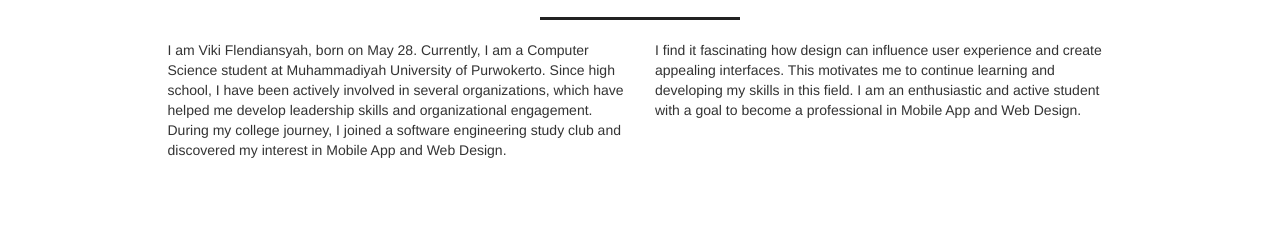
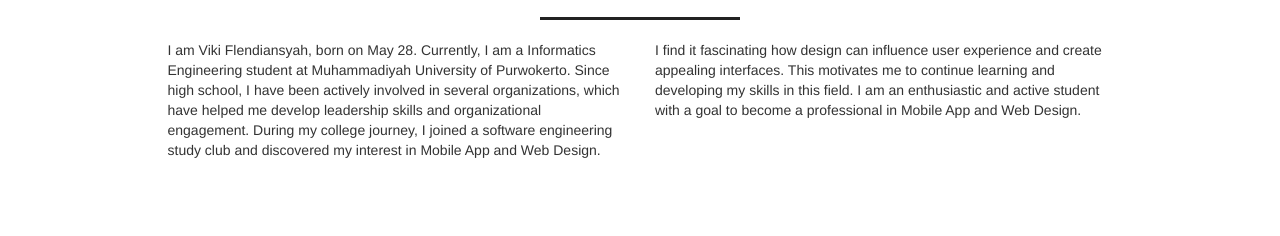
Before and after one commit to vikifsyh/vfsyah, a plain HTML site: page index.html in a window 1280 px wide. Shown: the part 564-800 px from the top of the page. Drawn offline with Linux system fonts and the light colour scheme.

Commit message:
eighth commit

```diff
--- a/index.html
+++ b/index.html
@@ -71,7 +71,7 @@
 
         <div class="row">
           <div class="col-sm-5 col-sm-offset-1">
-            <p>I am Viki Flendiansyah, born on May 28. Currently, I am a Computer Science student at Muhammadiyah University of Purwokerto. Since high school, I have been actively involved in several organizations, which have helped me develop leadership skills and organizational engagement. During my college journey, I joined a software engineering study club and discovered my interest in Mobile App and Web Design.
+            <p>I am Viki Flendiansyah, born on May 28. Currently, I am a Informatics Engineering student at Muhammadiyah University of Purwokerto. Since high school, I have been actively involved in several organizations, which have helped me develop leadership skills and organizational engagement. During my college journey, I joined a software engineering study club and discovered my interest in Mobile App and Web Design.
             </p>
           </div>
           <div class="col-sm-5">
```
